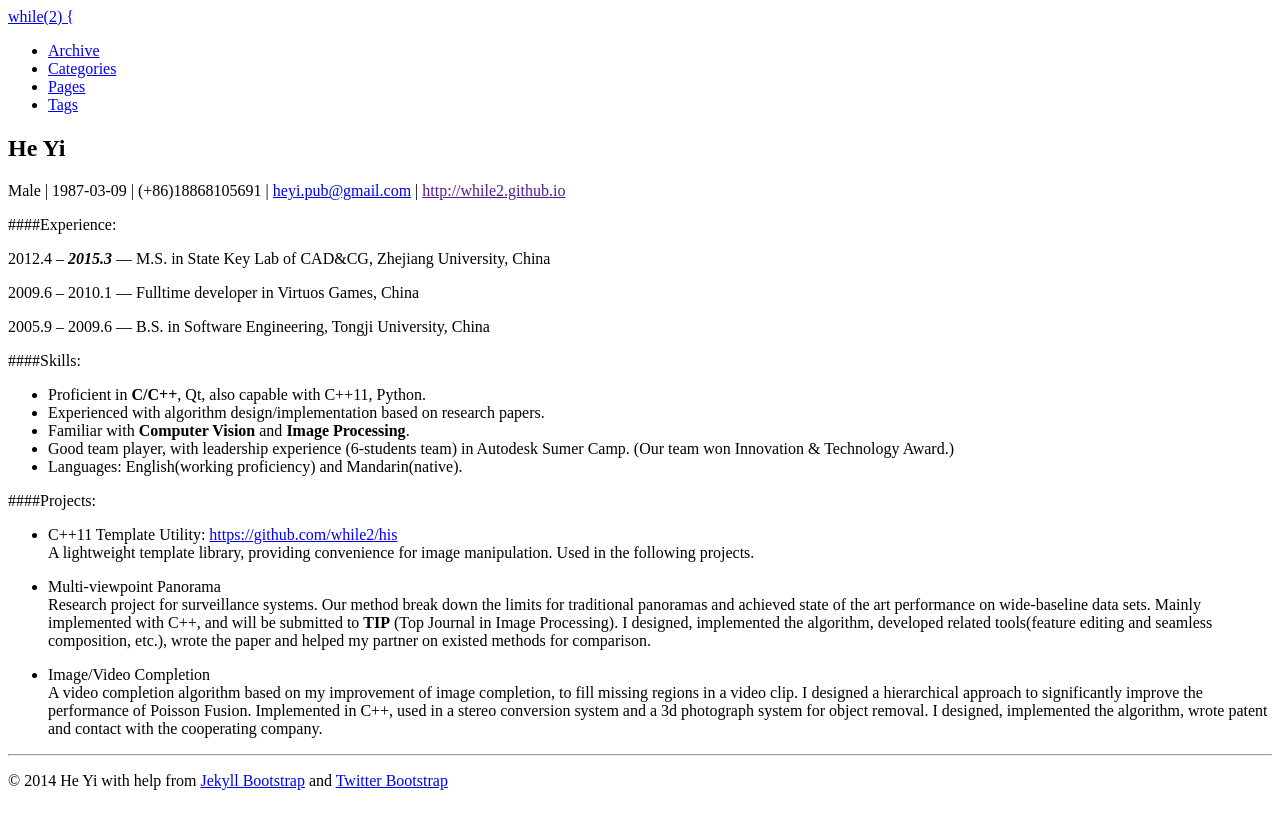
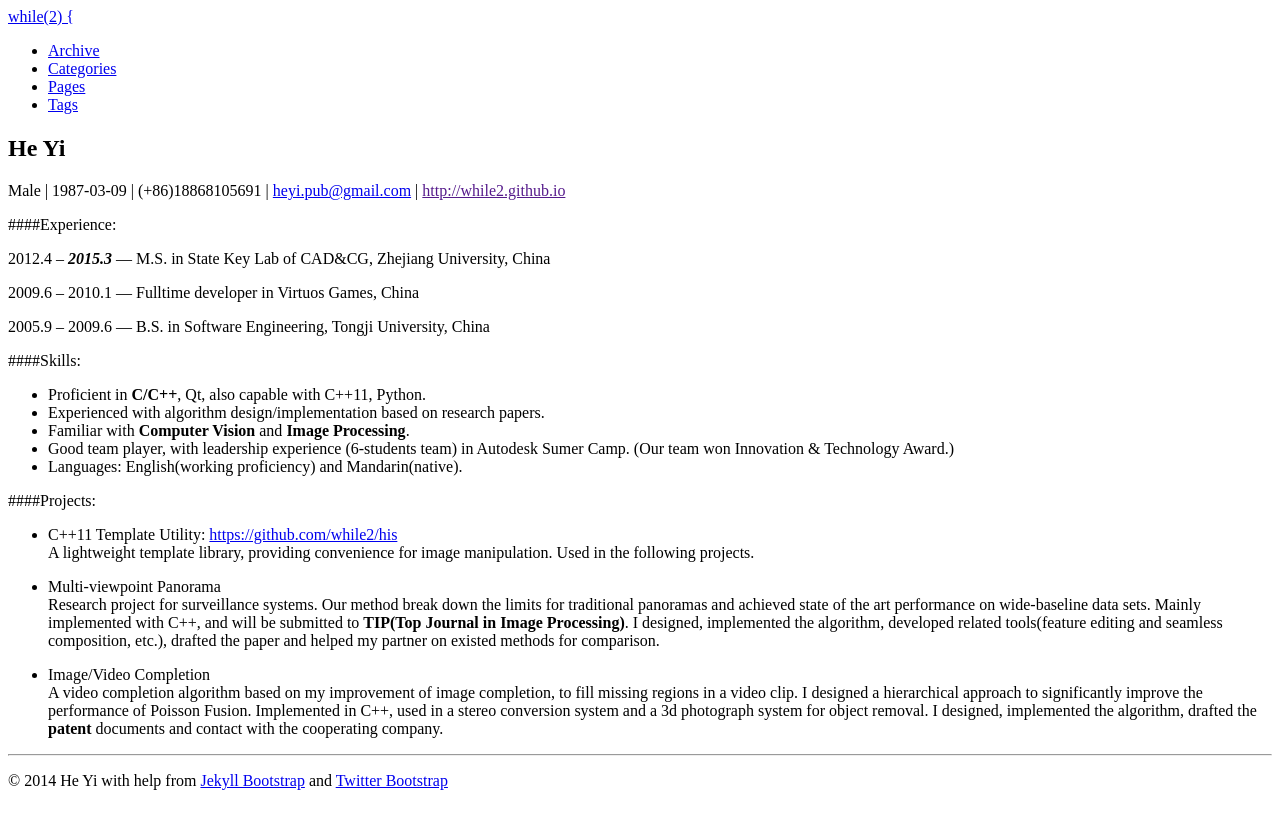
Before and after one commit to while2/while2.github.io, a Jekyll site: the page built from static/resume.md, in a window 1280 px wide. Shown: the top 829 px of the page. Built offline with Jekyll 4.4.1, drawn with Linux system fonts in a browser that asks for light colours.

Commit message:
upload panorama

```diff
--- a/static/resume.md
+++ b/static/resume.md
@@ -26,7 +26,7 @@
 A lightweight template library, providing convenience for image manipulation. Used in the following projects.
 
 * Multi-viewpoint Panorama <br/>
-Research project for surveillance systems. Our method break down the limits for traditional panoramas and achieved state of the art performance on wide-baseline data sets. Mainly implemented with C++, and will be submitted to __TIP__ (Top Journal in Image Processing). I designed, implemented the algorithm, developed related tools(feature editing and seamless composition, etc.), wrote the paper and helped my partner on existed methods for comparison.
+Research project for surveillance systems. Our method break down the limits for traditional panoramas and achieved state of the art performance on wide-baseline data sets. Mainly implemented with C++, and will be submitted to __TIP(Top Journal in Image Processing)__. I designed, implemented the algorithm, developed related tools(feature editing and seamless composition, etc.), drafted the paper and helped my partner on existed methods for comparison.
 
 * Image/Video Completion <br/>
-A video completion algorithm based on my improvement of image completion, to fill missing regions in a video clip. I designed a hierarchical approach to significantly improve the performance of Poisson Fusion. Implemented in C++, used in a stereo conversion system and a 3d photograph system for object removal. I designed, implemented the algorithm, wrote patent and contact with the cooperating company.
+A video completion algorithm based on my improvement of image completion, to fill missing regions in a video clip. I designed a hierarchical approach to significantly improve the performance of Poisson Fusion. Implemented in C++, used in a stereo conversion system and a 3d photograph system for object removal. I designed, implemented the algorithm, drafted the __patent__ documents and contact with the cooperating company.
```
Also changed, not shown: files/heyi_cn.pages/preview-micro.jpg, files/heyi_cn.pages/preview-web.jpg, files/heyi_cn.pages/preview.jpg, files/heyi_en.pages/preview-micro.jpg, files/heyi_en.pages/preview-web.jpg, files/heyi_en.pages/preview.jpg, files/panorama.jpg (added), 7 other files.
